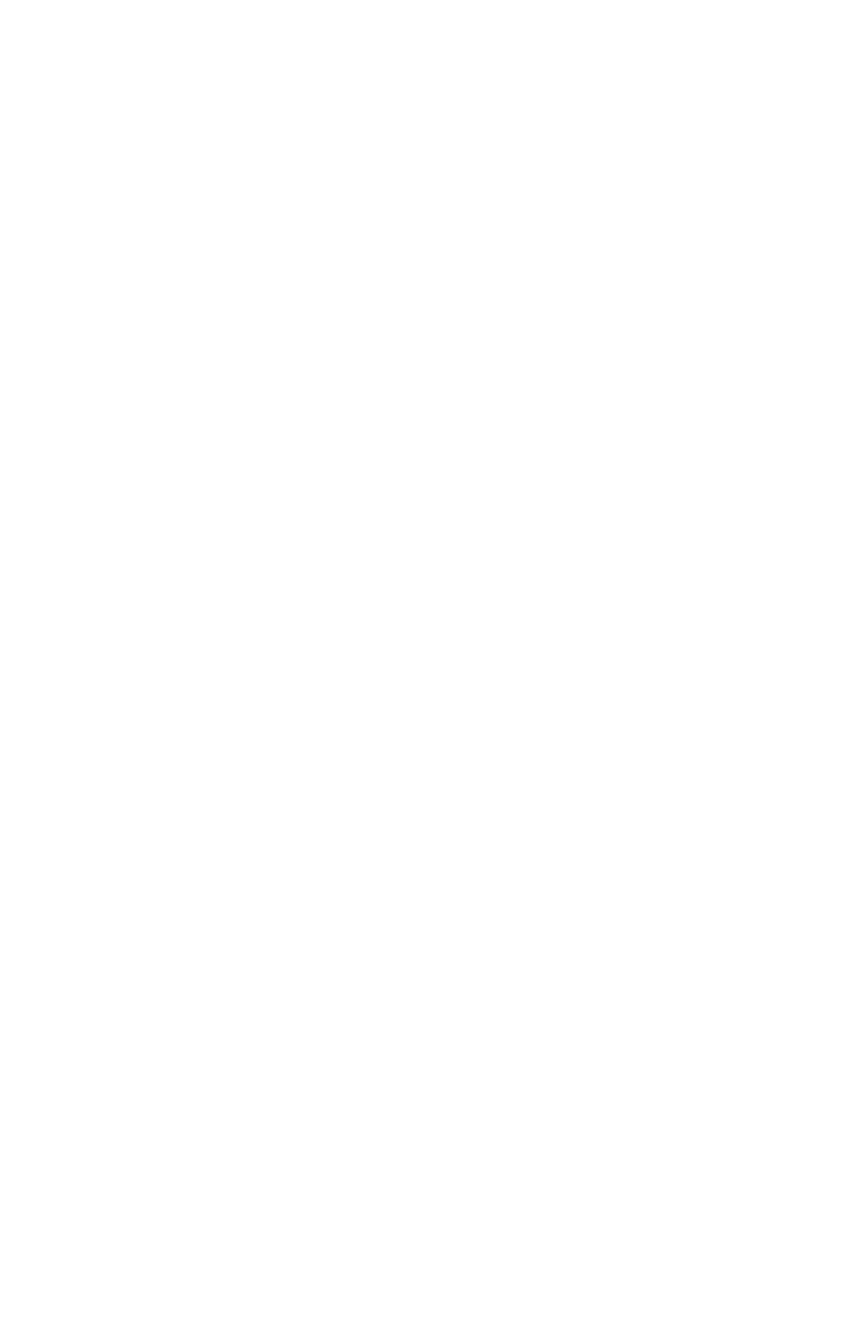
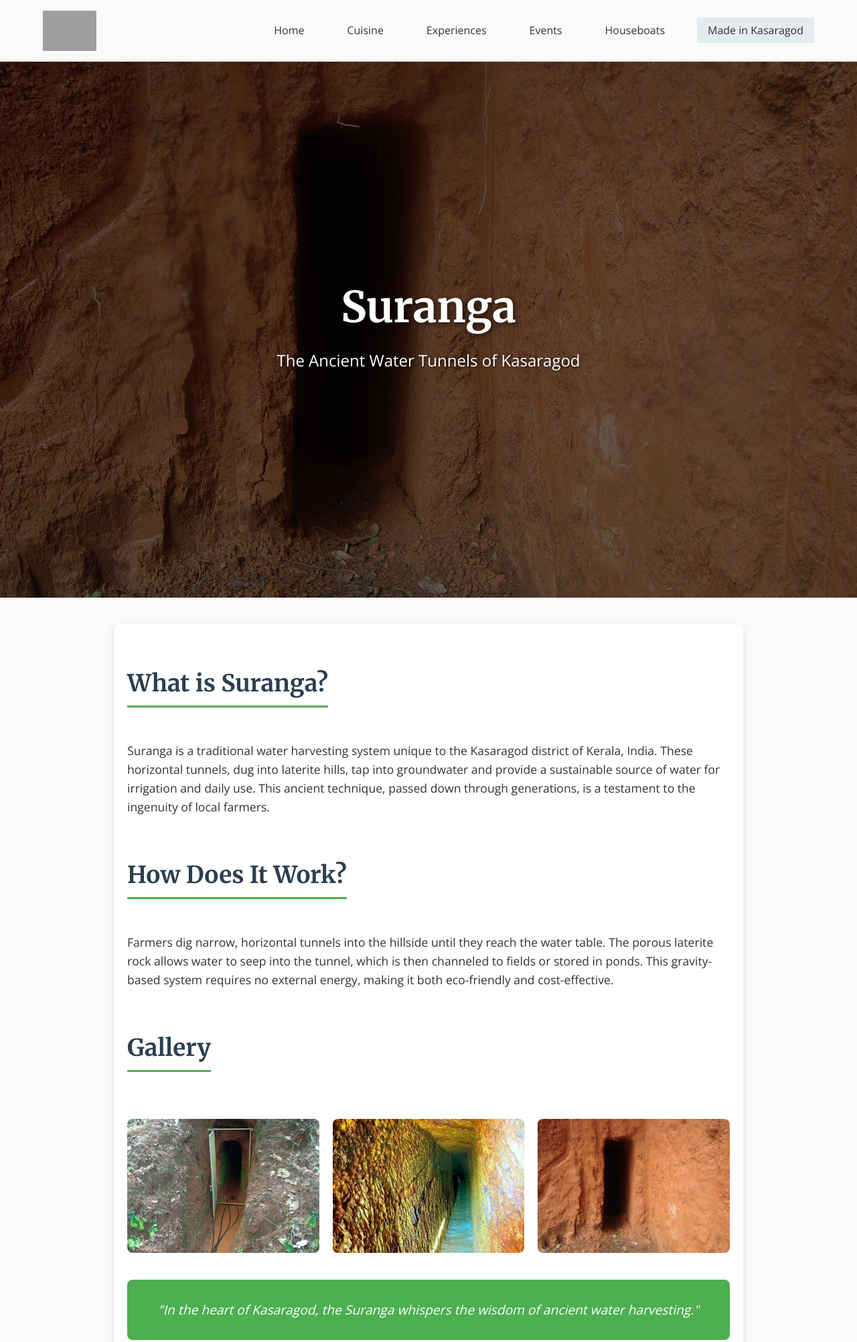
Before and after one commit to sanjay-sanju-03/hackathon, a plain HTML site: page suranga.html in a window 1280 px wide. Shown: the top 2003 px of the page at 67% size. Before the commit the page ends 800 px from the top, so only its background shows below. Drawn offline with nearby package versions, Linux system fonts and the light colour scheme; grey boxes are pictures that could not be loaded.

Commit message:
Add Suranga page with content and styling for ancient water tunnels

```diff
--- /dev/null
+++ b/css/suranga.css
@@ -0,0 +1,165 @@
+@import url('https://fonts.googleapis.com/css2?family=Merriweather:wght@400;700&family=Open+Sans:wght@400;600&display=swap');
+
+body {
+    font-family: 'Open Sans', sans-serif;
+    margin: 0;
+    padding: 0;
+    background-color: #fafafa;
+    color: #333;
+    line-height: 1.6;
+}
+
+nav {
+    display: flex;
+    justify-content: space-between;
+    align-items: center;
+    padding: 1rem 5%;
+    max-width: 1400px;
+    margin: 0 auto;
+}
+
+.logo {
+    display: flex;
+    align-items: center;
+}
+
+.logo img {
+    height: 60px;
+    width: auto;
+    transition: var(--transition);
+}
+
+/* Responsive logo */
+@media (max-width: 768px) {
+    .logo img {
+        height: 45px;
+    }
+}
+
+@media (max-width: 576px) {
+    .logo img {
+        height: 40px;
+    }
+}
+nav ul {
+    display: flex;
+    list-style: none;
+    gap: 2rem;
+}
+
+nav ul li a {
+    text-decoration: none;
+    color: var(--text-color);
+    font-weight: 500;
+    transition: var(--transition);
+    padding: 0.5rem 1rem;
+    border-radius: var(--border-radius);
+}
+
+nav ul li a:hover,
+nav ul li a.active {
+    color: var(--primary-color);
+    background: rgba(26, 95, 122, 0.1);
+}
+
+.mobile-menu {
+    display: none;
+    cursor: pointer;
+}
+
+header {
+    background: linear-gradient(rgba(0, 0, 0, 0.6), rgba(0, 0, 0, 0.6)), url('suranga-header.jpg');
+    background-size: cover;
+    background-position: center;
+    height: 100vh;
+    display: flex;
+    align-items: center;
+    justify-content: center;
+    text-align: center;
+    color: white;
+}
+
+header h1 {
+    font-family: 'Merriweather', serif;
+    font-size: 4rem;
+    margin: 0;
+    text-shadow: 2px 2px 8px rgba(0, 0, 0, 0.7);
+}
+
+header p {
+    font-size: 1.5rem;
+    margin-top: 10px;
+    text-shadow: 1px 1px 4px rgba(0, 0, 0, 0.7);
+}
+
+.container {
+    max-width: 900px;
+    margin: 40px auto;
+    padding: 20px;
+    background: white;
+    box-shadow: 0 4px 12px rgba(0, 0, 0, 0.1);
+    border-radius: 8px;
+}
+
+h2 {
+    font-family: 'Merriweather', serif;
+    color: #2c3e50;
+    margin-top: 40px;
+    font-size: 2.2rem;
+    border-bottom: 3px solid #4CAF50;
+    display: inline-block;
+    padding-bottom: 5px;
+}
+
+p {
+    font-size: 1.1rem;
+    margin: 20px 0;
+}
+
+.image-gallery {
+    display: grid;
+    grid-template-columns: repeat(auto-fit, minmax(250px, 1fr));
+    gap: 20px;
+    margin: 40px 0;
+}
+
+.image-gallery img {
+    width: 100%;
+    height: 200px;
+    object-fit: cover;
+    border-radius: 8px;
+    transition: transform 0.3s ease, box-shadow 0.3s ease;
+}
+
+.image-gallery img:hover {
+    transform: scale(1.05);
+    box-shadow: 0 8px 16px rgba(0, 0, 0, 0.2);
+}
+
+.quote {
+    background: #4CAF50;
+    color: white;
+    padding: 30px;
+    text-align: center;
+    margin: 40px 0;
+    border-radius: 8px;
+    font-style: italic;
+    font-size: 1.2rem;
+}
+
+footer {
+    background: #2c3e50;
+    color: white;
+    text-align: center;
+    padding: 20px;
+    margin-top: 40px;
+}
+
+footer a {
+    color: #9ce3be;
+    text-decoration: none;
+}
+
+footer a:hover {
+    text-decoration: underline;
+}
--- a/suranga.html
+++ b/suranga.html
@@ -3,9 +3,77 @@
 <head>
     <meta charset="UTF-8">
     <meta name="viewport" content="width=device-width, initial-scale=1.0">
-    <title>Document</title>
+    <title>Suranga: The Ancient Water Tunnels of Kasaragod</title>
+    <link rel="stylesheet" href="css/suranga.css">
 </head>
 <body>
 
+    <nav>
+        <div class="logo">
+            <img src="images/kasargod-logo.png" alt="Kasargod Houseboats Logo" width="180" height="60">
+        </div>
+        <ul>
+            <li><a href="index.html">Home</a>
+            <li><a href="cuisine.html">Cuisine</a></li>
+            <li><a href="experience.html">Experiences</a></li>
+            <li><a href="events.html">Events</a></li>
+            <li><a href="house.html">Houseboats</a></li>
+            <li><a href="made-in-kasaragod.html" class="active">Made in Kasaragod</a></li>
+        </ul>
+        <div class="mobile-menu">
+            <i class="fas fa-bars"></i>
+        </div>
+    </nav>
+
+    <header style="background: linear-gradient(rgba(0, 0, 0, 0.6), rgba(0, 0, 0, 0.6)), url('images/sur.jpg'); background-size: cover; background-position: center; height: 100vh; display: flex; align-items: center; justify-content: center; text-align: center; color: white;">
+        <div>
+            <h1>Suranga</h1>
+            <p>The Ancient Water Tunnels of Kasaragod</p>
+        </div>
+    </header>
+
+    <div class="container">
+        <section>
+            <h2>What is Suranga?</h2>
+            <p>
+                Suranga is a traditional water harvesting system unique to the Kasaragod district of Kerala, India. These horizontal tunnels, dug into laterite hills, tap into groundwater and provide a sustainable source of water for irrigation and daily use. This ancient technique, passed down through generations, is a testament to the ingenuity of local farmers.
+            </p>
+        </section>
+
+        <section>
+            <h2>How Does It Work?</h2>
+            <p>
+                Farmers dig narrow, horizontal tunnels into the hillside until they reach the water table. The porous laterite rock allows water to seep into the tunnel, which is then channeled to fields or stored in ponds. This gravity-based system requires no external energy, making it both eco-friendly and cost-effective.
+            </p>
+        </section>
+
+        <section>
+            <h2>Gallery</h2>
+            <div class="image-gallery">
+                <img src="images/suranga.jpg" alt="Suranga Tunnel">
+                <img src="images/suranga1.jpg" alt="Water flowing from Suranga">
+                <img src="images/sur.jpg" alt="Suranga in the hills">
+
+            </div>
+        </section>
+
+        <section>
+            <div class="quote">
+                "In the heart of Kasaragod, the Suranga whispers the wisdom of ancient water harvesting."
+            </div>
+        </section>
+
+        <section>
+            <h2>Why Suranga Matters</h2>
+            <p>
+                In a world grappling with water scarcity, Suranga stands as a sustainable solution. It not only provides a reliable water source but also helps recharge groundwater levels. This traditional system is a reminder of how harmony with nature can solve modern challenges.
+            </p>
+        </section>
+    </div>
+
+    <footer>
+        <p>&copy; 2023 Suranga - Kasaragod. | <a href="#">Learn More</a></p>
+    </footer>
+
 </body>
 </html>
```
Also changed, not shown: index.html (+12 -1 lines), images/kodothtemp.jpg (added), images/sur.jpg (added), images/suranga1.jpg (added), images/suranga1.webp (added).
